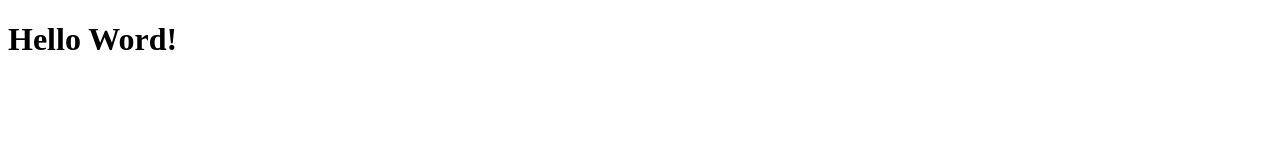
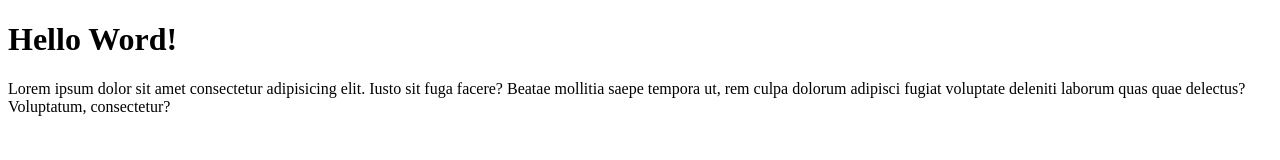
Before and after one commit to Fishir123/faiq-git-test, a plain HTML site: page index.html in a window 1280 px wide. Drawn offline with Linux system fonts and the light colour scheme.

Commit message:
menambahkan paragraf

```diff
--- a/index.html
+++ b/index.html
@@ -8,5 +8,6 @@
 </head>
 <body>
     <h1>Hello Word!</h1>
+    <p>Lorem ipsum dolor sit amet consectetur adipisicing elit. Iusto sit fuga facere? Beatae mollitia saepe tempora ut, rem culpa dolorum adipisci fugiat voluptate deleniti laborum quas quae delectus? Voluptatum, consectetur?</p>
 </body>
 </html>
```
